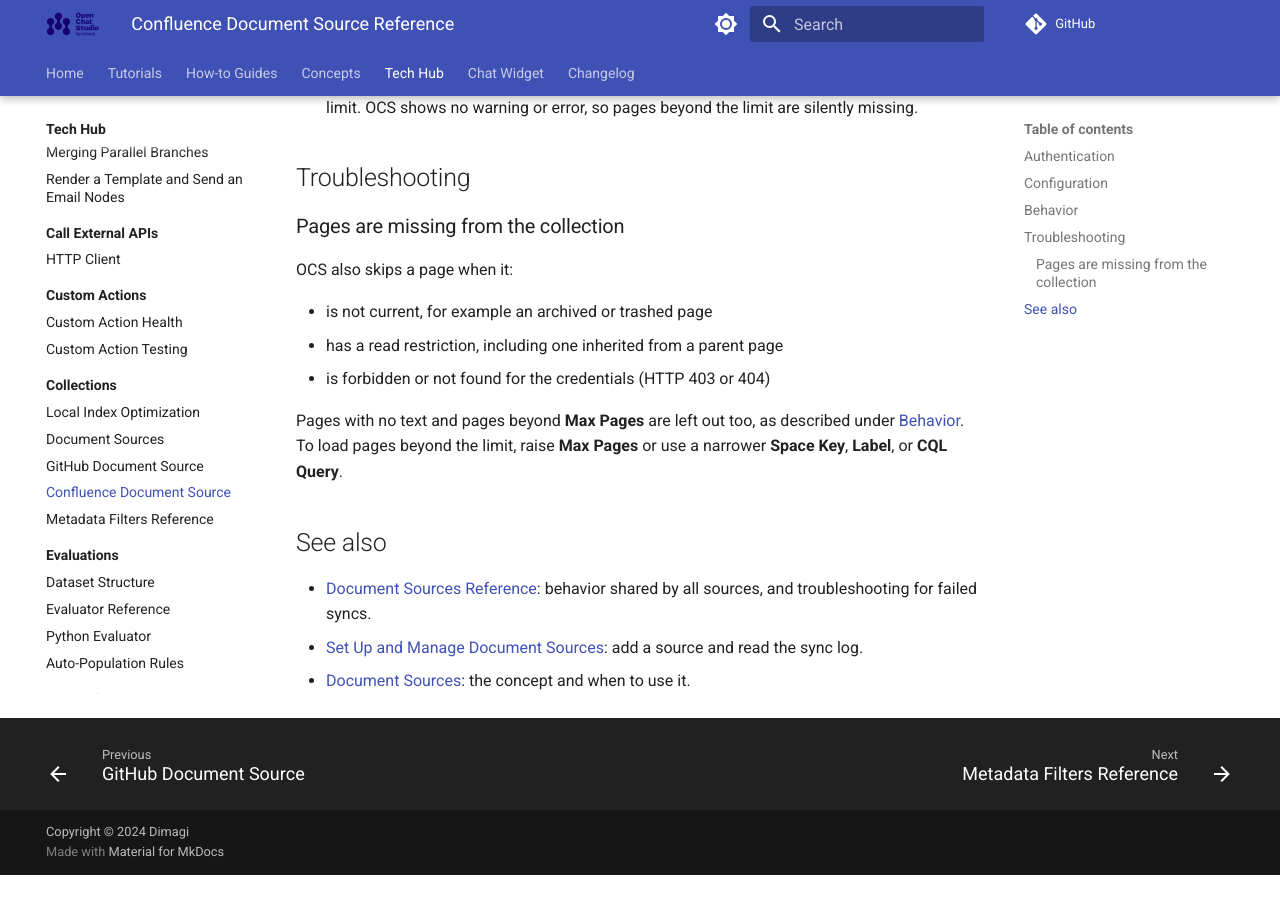
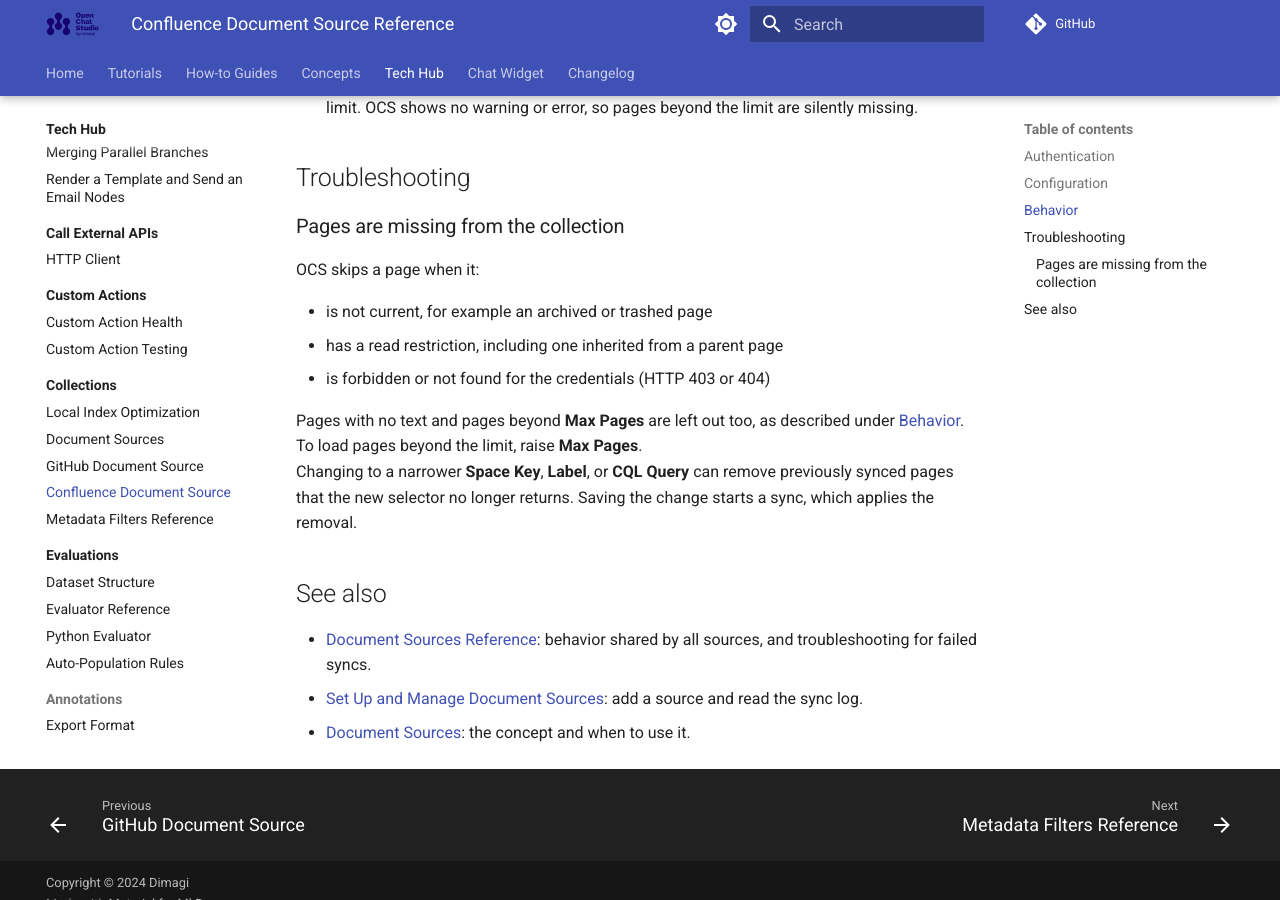
Before and after one commit to dimagi/open-chat-studio-docs, an MkDocs documentation site: the page built from docs/tech-hub/collections/confluence_document_source.md, in a window 1280 px wide and 900 px high, scrolled down 1011 px. Built offline with MkDocs 1.6.1 and Material for MkDocs 9.7.7, drawn with Linux system fonts in a browser that asks for light colours; a script that is not in the unit is left out; comment, search, counter and statistics services are not loaded; before the commit the page ends 1886 px from its top, so only the background shows below that.

Commit message:
Review fixes: Removed point about "Add Document Source button is disabled" as cannot validate this and PR is about structure changes

```diff
--- a/docs/tech-hub/collections/confluence_document_source.md
+++ b/docs/tech-hub/collections/confluence_document_source.md
@@ -37,14 +37,16 @@
 
 ### Pages are missing from the collection
 
-OCS also skips a page when it:
+OCS skips a page when it:
 
 - is not current, for example an archived or trashed page
 - has a read restriction, including one inherited from a parent page
 - is forbidden or not found for the credentials (HTTP 403 or 404)
 
 Pages with no text and pages beyond **Max Pages** are left out too, as described under [Behavior](#behavior).
-To load pages beyond the limit, raise **Max Pages** or use a narrower **Space Key**, **Label**, or **CQL Query**.
+To load pages beyond the limit, raise **Max Pages**.
+Changing to a narrower **Space Key**, **Label**, or **CQL Query** can remove previously synced pages that the new selector no longer returns.
+Saving the change starts a sync, which applies the removal.
 
 ## See also
 
```
Also changed, not shown: docs/concepts/collections/indexed_collections/document_sources.md (+1 -1 lines), docs/how-to/collections/document_sources.md (+0 -2 lines).
